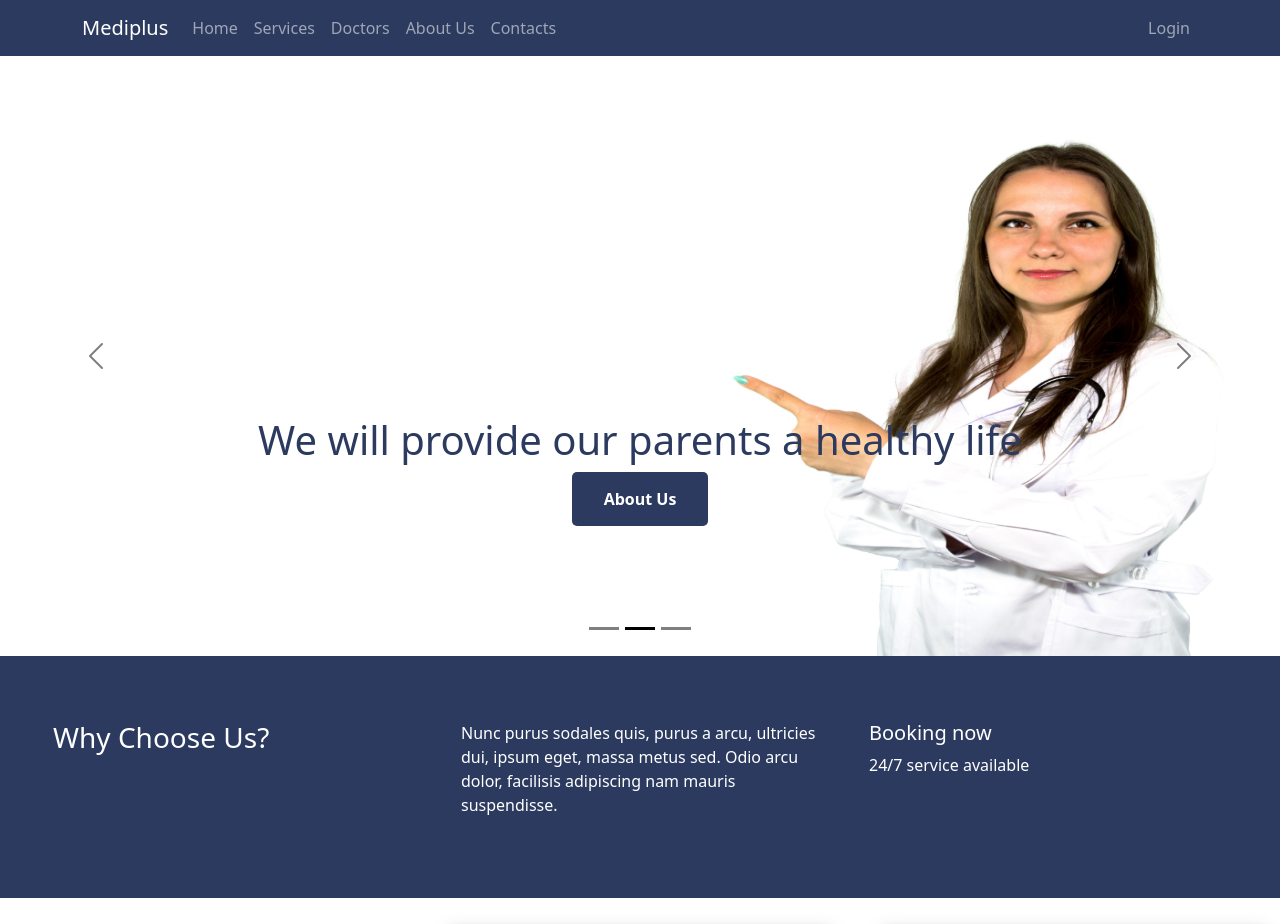
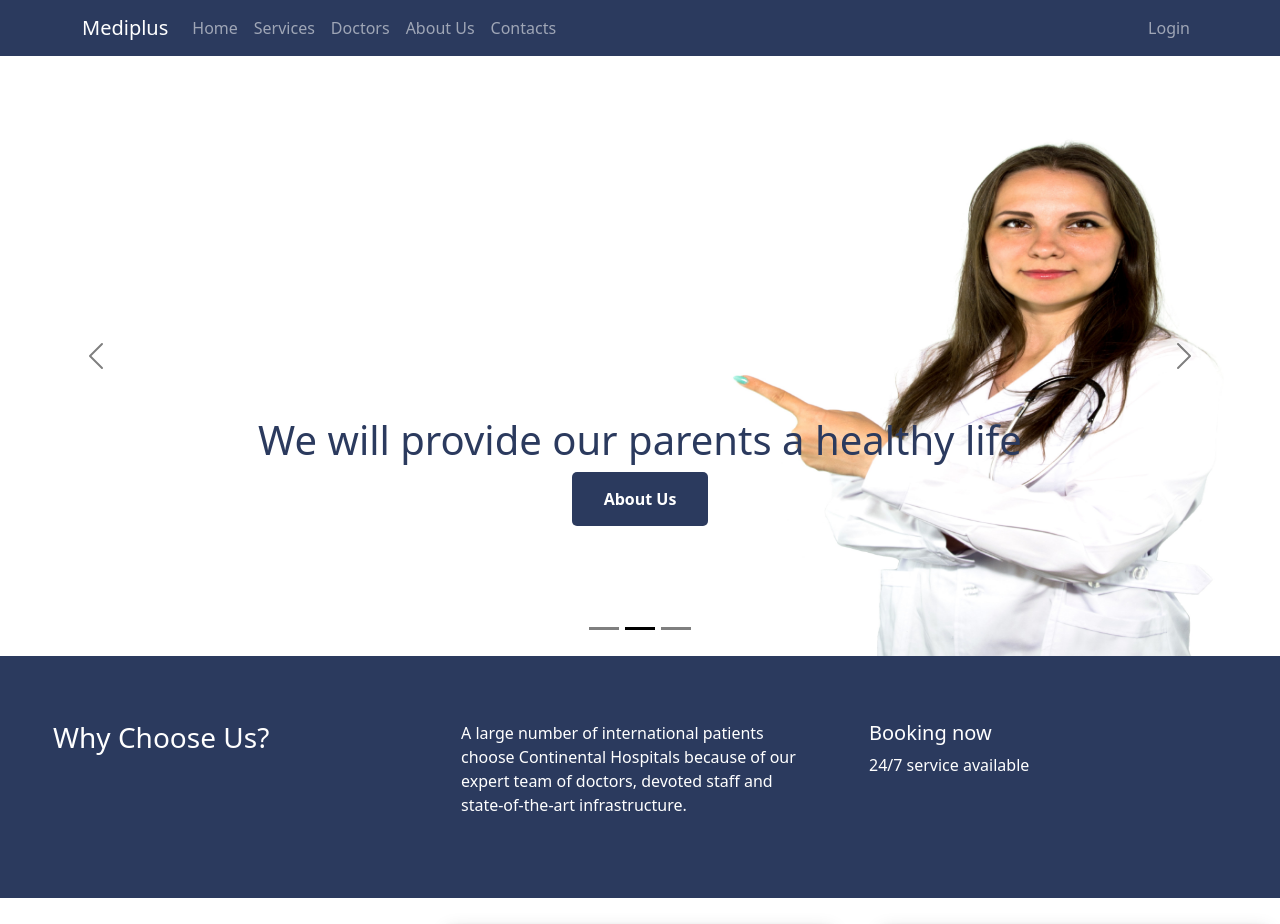
Before and after one commit to mdsajedul/mediplus, a React (Create React App) app: page / in a window 1280 px wide. Shown: the top 924 px of the page. Built offline with nearby package versions, Linux system fonts and the light colour scheme; no server answers; grey boxes are pictures that could not be loaded.

Commit message:
readme.md file updated

```diff
--- a/src/Pages/Home/Home/Home.js
+++ b/src/Pages/Home/Home/Home.js
@@ -13,7 +13,7 @@ const Home = () => {
                         <h3>Why Choose Us?</h3>
                     </div>
                     <div className="col-lg-4">
-                        <p>Nunc purus sodales quis, purus a arcu, ultricies dui, ipsum eget, massa metus sed. Odio arcu dolor, facilisis adipiscing nam mauris suspendisse.</p>
+                        <p>A large number of international patients choose Continental Hospitals because of our expert team of doctors, devoted staff and state-of-the-art infrastructure.</p>
                     </div>
                     <div className="col-lg-4">
                         <h5>Booking now</h5>
--- a/src/Pages/Home/ServiceDetail/ServiceDetail.js
+++ b/src/Pages/Home/ServiceDetail/ServiceDetail.js
@@ -27,6 +27,7 @@ const ServiceDetail = () => {
                         <h5>{result?.cat}</h5>
                         <p className="pt-3">{result?.detail}</p>
                         <p>{result?.detailPara}</p>
+
                     </div>
 
                 </div>
```
Also changed, not shown: 1 other file (tests, documents, lock files or other folders).
